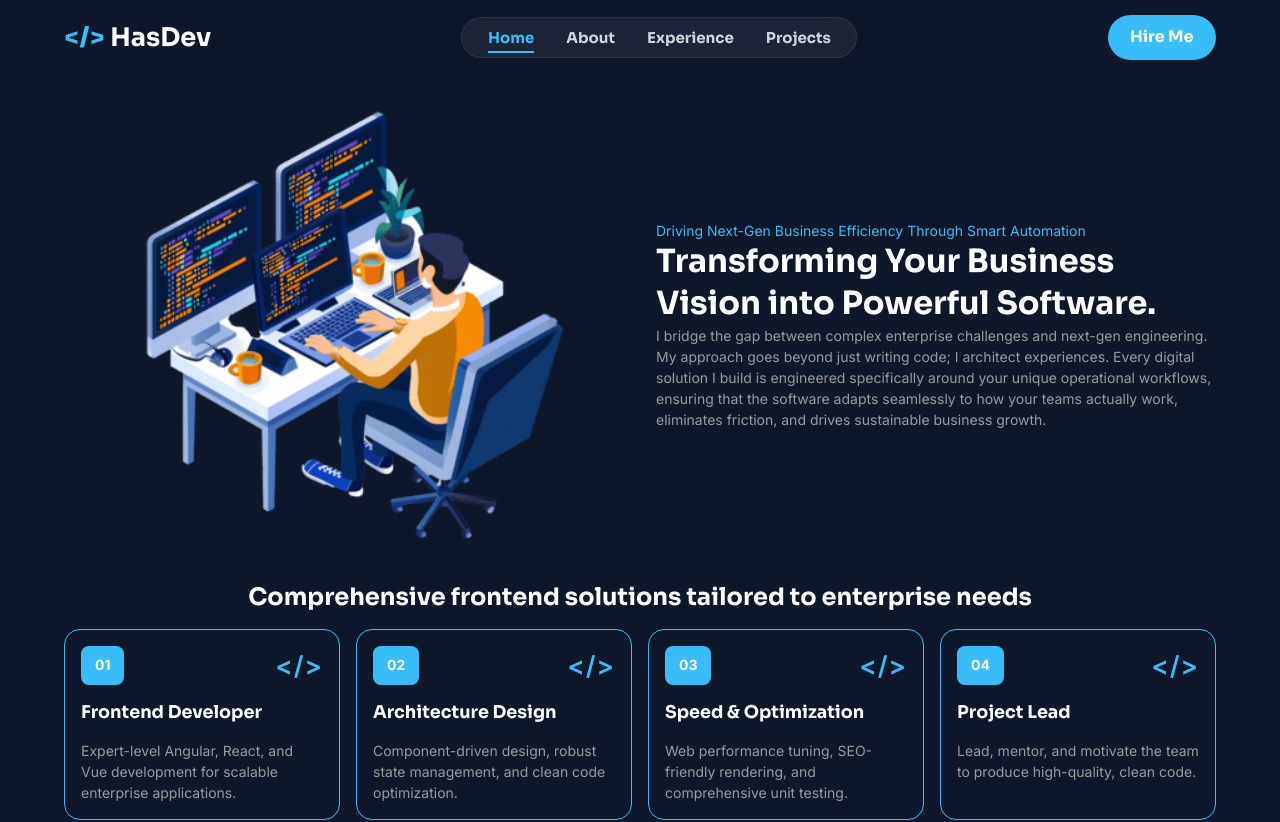
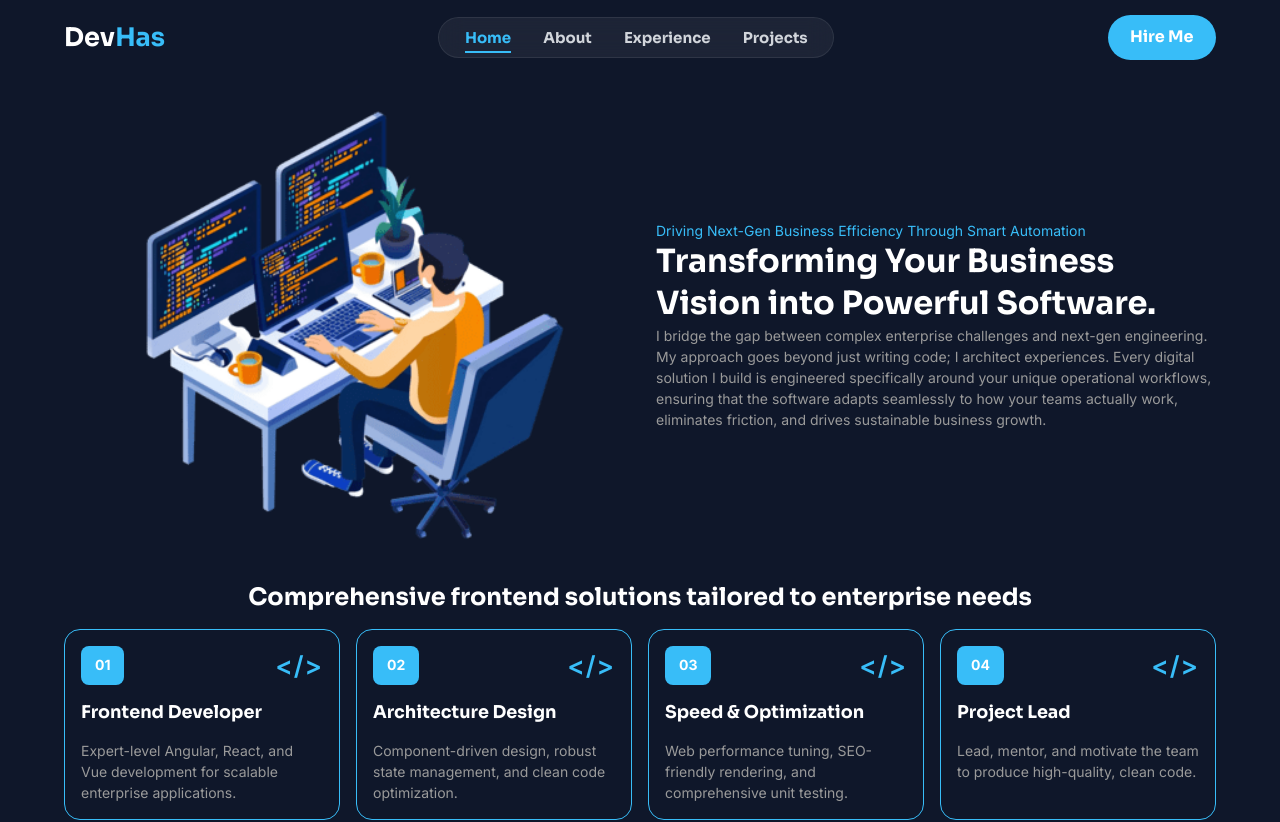
Before and after one commit to hasnimol0319-cloud/my-ng-portfolio, an Angular app: page /home in a window 1280 px wide. Shown: the top 822 px of the page. Built offline with nearby package versions, Linux system fonts and the light colour scheme.

Commit message:
Update name style in navbar

```diff
--- a/src/app/layout/navbar/navbar.component.html
+++ b/src/app/layout/navbar/navbar.component.html
@@ -1,8 +1,8 @@
 <header class="navbar">
     <div class="container">
 
-        <a href="#" class="logo">
-            <span>&lt;/&gt;</span> HasDev
+        <a routerLink="/" class="logo">
+            Dev<span>Has</span>
         </a>
 
         <button type="button" class="hamburger" [class.is-open]="isMenuOpen" (click)="toggleMenu()" aria-label="Toggle menu">
```
Also changed, not shown: src/app/layout/navbar/navbar.component.ts (+2 -6 lines).
